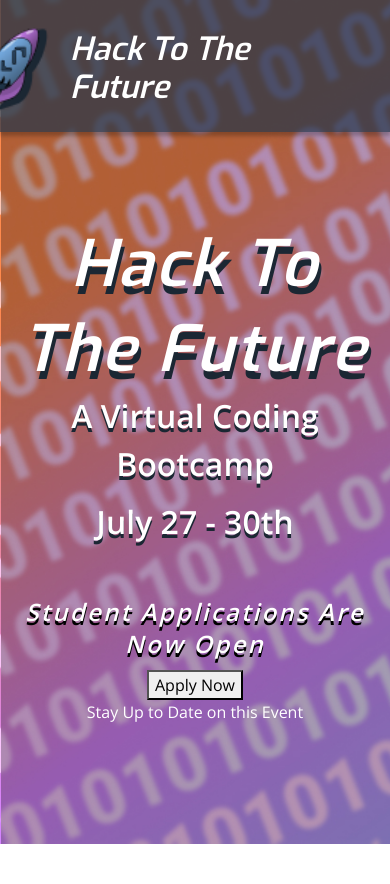
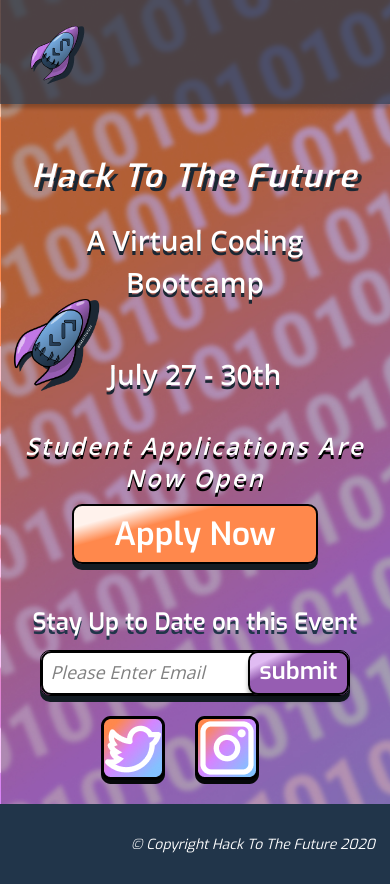
Before and after one commit to iamsmarts/hackforthefuture, a React (Create React App) app: page / in a window 390 px wide. Before the commit the page ends 844 px from the top, so only its background shows below. Built offline with nearby package versions, Linux system fonts and the light colour scheme.

Commit message:
html for splash page ready for netlify deployment and testing

```diff
--- a/src/App.js
+++ b/src/App.js
@@ -18,7 +18,7 @@ function App() {
           <div className="content_info col align-self-center">
             <h2>Hack To The Future</h2>
             <p>A Virtual Coding Bootcamp</p>
-            <p>July 27 - 30th</p>
+            <p className="date">July 27 - 30th</p>
           </div>
         </div>
         <div className="row">
@@ -30,8 +30,33 @@ function App() {
         <div className="row">
           <div className="content_email-collection col align-self-center">
             <p>Stay Up to Date on this Event</p>
+            <form>
+              <input type="email" placeholder="Please Enter Email" />
+              <button type="submit">submit</button>
+            </form>
           </div>
         </div>
+      </div>
+      <div className="container-fluid ">
+        <div className="row social-wrap">
+          <div className="col social align-self-end">
+            <a href="https://twitter.com" target="_blank">
+              <img src="./images/twt-icon.png" alt="" />
+            </a>
+            <a href="https://instagram.com" target="_blank">
+              <img src="./images/ig-icon.png" alt="" />
+            </a>
+          </div>
+        </div>
+      </div>
+      <div className="rocket">
+        <img
+          src="./images/httf-logo.png"
+          alt="Hack To The Future Rocket Logo"
+        />
+      </div>
+      <div className="container-fluid footer">
+        <p>&copy; Copyright Hack To The Future 2020</p>
       </div>
     </div>
   );
--- a/src/App.scss
+++ b/src/App.scss
@@ -11,6 +11,9 @@ h2 {
   font-weight: 600;
   font-style: italic;
 }
+button {
+  transition: all ease 0.2s;
+}
 body {
   background-image: url(./images/Backdrop_img.jpg);
   background-size: cover;
@@ -23,7 +26,9 @@ body {
   font-size: 1.6rem;
   line-height: 1.5;
 }
-
+#root {
+  position: relative;
+}
 .main {
   padding: 0px;
 }
@@ -77,7 +82,183 @@ body {
       letter-spacing: 0.22rem;
       text-shadow: 0px 4px 0px #000000;
     }
+    button {
+      box-shadow: 0px 4px 0px #1b2733;
+      background: linear-gradient(164.52deg, #fff2ec 17.21%, #ff884c 33.12%);
+      border: 2px solid #000000;
+      box-sizing: border-box;
+      box-shadow: 0px 6px 0px #141c24;
+      border-radius: 10px;
+      font-size: 3.2rem;
+      color: #fff;
+      font-family: $exo;
+      font-weight: 600;
+      padding: 1rem 4rem;
+      &:focus,
+      &:hover {
+        background: #fff;
+        color: #000;
+        box-shadow: none;
+        outline: none;
+        margin: 4px 0 0 4px;
+      }
+    }
   }
   .content_email-collection {
+    margin-top: 4rem;
+    p {
+      font-family: $exo;
+      font-weight: 600;
+      font-size: 2.4rem;
+      text-shadow: 0px 4px 0px #21354a;
+    }
+    form {
+      width: fit-content;
+      margin: 0px auto;
+      border-radius: 10px;
+      border: 1px solid #000;
+      box-sizing: border-box;
+      box-shadow: 0px 6px 0px #141c24;
+    }
+    button {
+      background: linear-gradient(153.72deg, #e0bbf2 17.21%, #965db2 33.12%);
+      border: 2px solid #000000;
+      box-sizing: border-box;
+      box-shadow: 0px 6px 4px rgba(0, 0, 0, 0.3);
+      border-radius: 10px;
+      font-size: 2.4rem;
+      font-weight: 600;
+      font-family: $exo;
+      color: #fff;
+      margin-left: -15px;
+      padding: 0px 10px 4px;
+      &:focus {
+        background: #fff;
+        color: #000;
+        outline: none;
+      }
+    }
+    input {
+      border: 2px solid #000;
+      border-radius: 10px;
+      padding: 8px;
+      &::placeholder {
+        font-style: italic;
+        font-size: 1.8rem;
+        line-height: 2.5rem;
+        color: #808080;
+      }
+    }
   }
 }
+.social-wrap {
+  justify-content: flex-end;
+  .social {
+    justify-content: flex-end;
+    max-width: 200px;
+    display: flex;
+    a {
+      margin-right: 30px;
+      img {
+        width: 64px;
+        height: auto;
+      }
+    }
+  }
+}
+.rocket {
+  width: 100%;
+  max-width: 280px;
+  position: absolute;
+  top: 65%;
+  left: -25%;
+  img {
+    width: 100%;
+    height: auto;
+  }
+  animation: rocket-launch 0.5s ease-in-out 1s 1 forwards;
+}
+.footer {
+  background: #21354a;
+  height: 80px;
+  margin-top: 20px;
+  display: flex;
+  justify-content: flex-end;
+  align-content: center;
+  flex-wrap: wrap;
+  p {
+    margin: 0px;
+    font-family: $exo;
+    font-style: italic;
+    font-size: 1.4rem;
+    line-height: 1.9rem;
+  }
+}
+@keyframes rocket-launch {
+  0% {
+    top: 65%;
+    left: -25%;
+  }
+  100% {
+    top: 15%;
+    left: 12%;
+  }
+}
+@media (max-width: 1024px) {
+  .header {
+    .header_logo {
+      width: 20%;
+    }
+    .header_title {
+      display: none;
+    }
+  }
+  .content {
+    margin-top: 30px;
+    .content_info {
+      h2 {
+        font-size: 3.2rem;
+        // line-height: 3.3rem;
+        text-shadow: 4px 4px 0px #1b2733;
+      }
+      p {
+        font-size: 2.8rem;
+      }
+      .date {
+        margin-top: 50px;
+      }
+    }
+    .content_apply {
+      margin-top: 2.5rem;
+      p {
+        font-size: 2.4rem;
+      }
+      button {
+        padding: 0.4rem 4rem;
+      }
+    }
+  }
+  .social-wrap {
+    margin-top: 20px;
+    justify-content: center;
+    .social {
+      max-width: 100%;
+      justify-content: center;
+    }
+  }
+
+  .rocket {
+    // display: none;
+    max-width: 100px;
+  }
+  @keyframes rocket-launch {
+    0% {
+      top: 65%;
+      left: -25%;
+    }
+    100% {
+      top: 32%;
+      left: 2%;
+    }
+  }
+}
```
